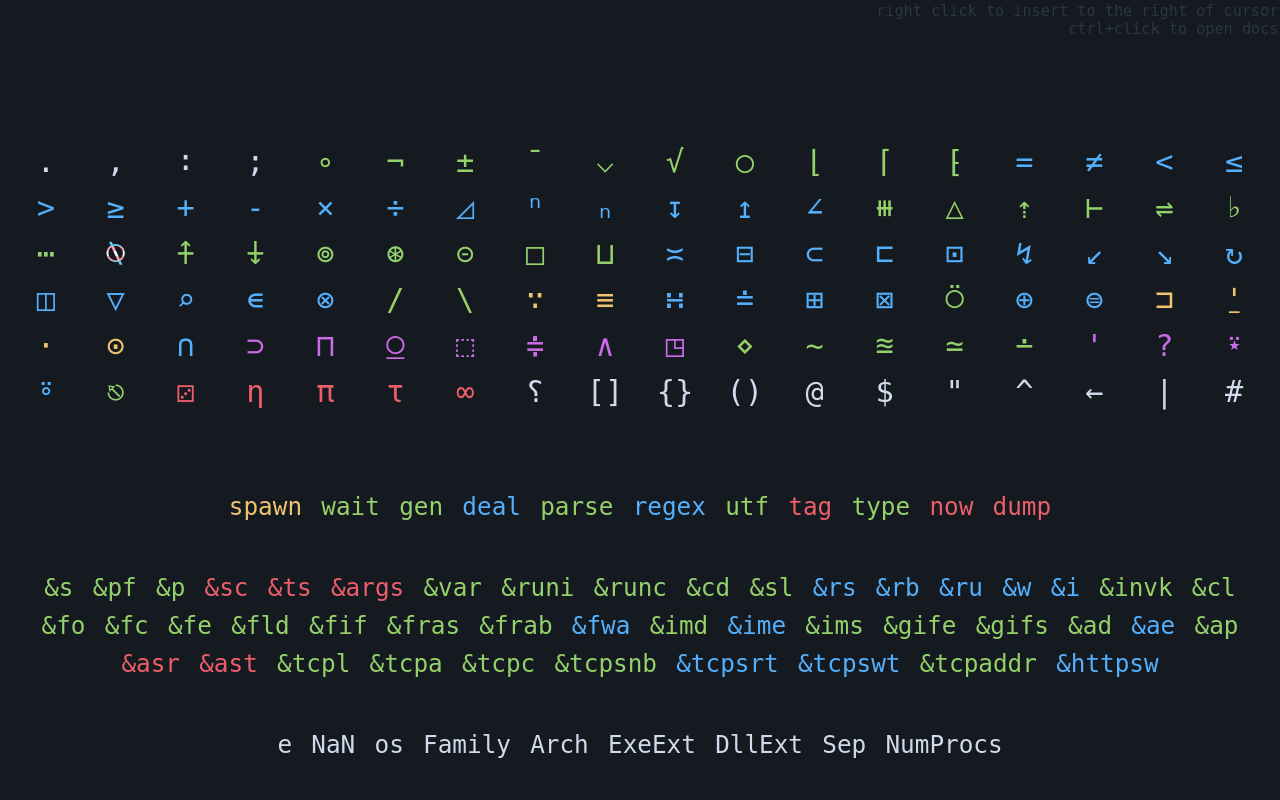
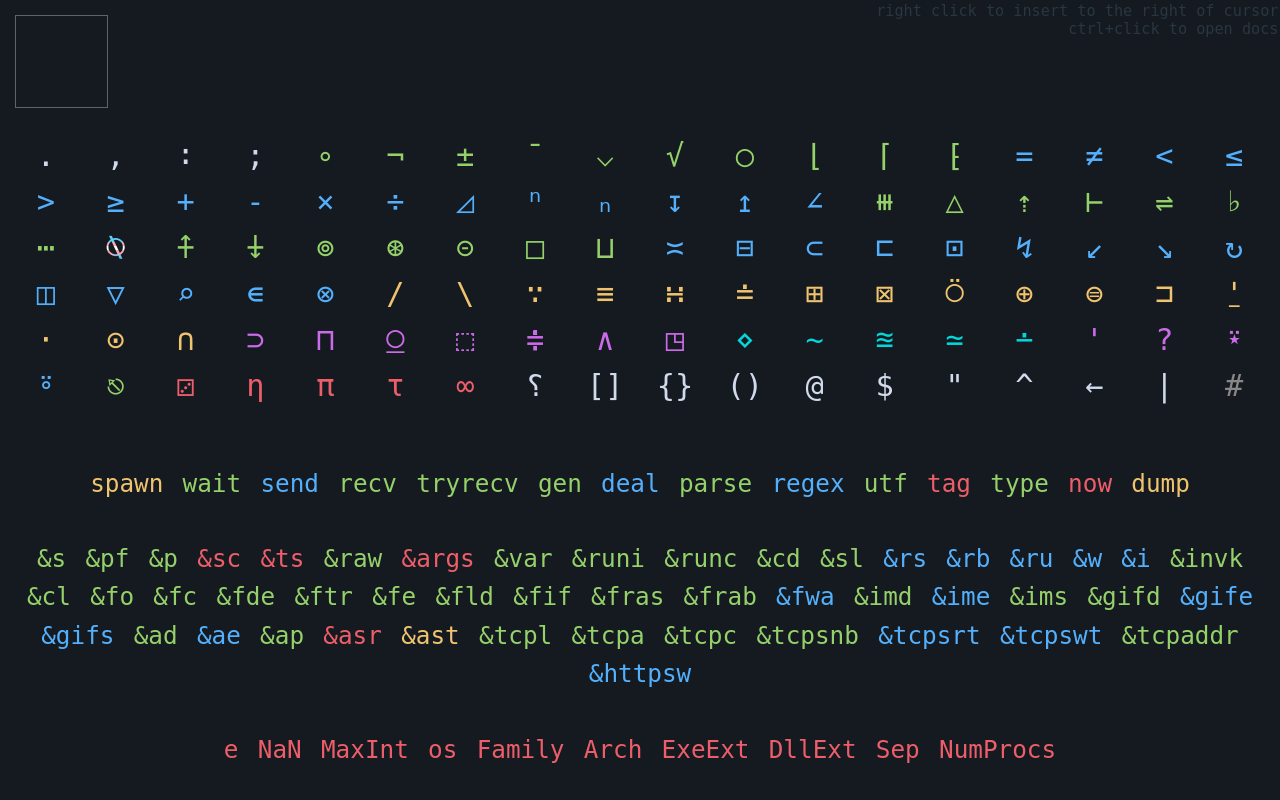
Before and after one commit to thehappycheese/uiua-keypad, a website built with webpack: page webview_keypad/index.html in a window 1280 px wide. Built offline with nearby package versions, Linux system fonts and the light colour scheme.

Commit message:
rev up to v0.1.24

```diff
--- a/package.json
+++ b/package.json
@@ -2,7 +2,7 @@
     "name": "uiua-keypad",
     "displayName": "Uiua Keypad",
     "description": "A keypad for the Uiua language",
-    "version": "0.1.23",
+    "version": "0.1.24",
     "license": "MIT",
 	"publisher": "engineernick",
 	"author": {"name": "Nicholas Archer"},
--- a/webview_keypad/constants.js
+++ b/webview_keypad/constants.js
@@ -7,6 +7,11 @@ const constants=[
     {
         "name": "NaN",
         "description": "IEEE 754-2008's `NaN`",
+        "value": "Numeric Array [[]]"
+    },
+    {
+        "name": "MaxInt",
+        "description": "The maximum integer that can be represented exactly",
         "value": "Numeric Array [[]]"
     },
     {
--- a/webview_keypad/extra_primitives.js
+++ b/webview_keypad/extra_primitives.js
@@ -97,7 +97,7 @@ const extra_primitives = [
         "count_inputs": null,
         "count_outputs": null,
         "count_modifier_inputs": null,
-        "primitive_class": "Syntax",
+        "primitive_class": "Comment",
         "docs":"basic#comments"
     }
 ]
--- a/webview_keypad/index.css
+++ b/webview_keypad/index.css
@@ -25,24 +25,60 @@ body{
         grid-template-areas: "a a a" "b b b" "c d e";
     }
 }
-.bar {
+.top-bar {
     padding:0.3em;
     display:grid;
+    grid-template-columns: 3em 1fr;
     grid-template-rows: 1fr 1fr;
+    grid-template-areas:
+        "a b"
+        "a c";
     gap:0.3em;
     padding: 0.5em;
     padding-bottom: 0;
 }
-.bar > div {
+tooltip-display,tooltip-display-desc {
     display:flex;
     align-items: center;
     justify-content: left;
 }
+
+#periodic-container{
+    width :3em;
+    height:3em;
+    border:1px solid #606468;
+    grid-area: a;
+    padding:0.3;
+    position: relative;
+}
+#periodic-glyph{
+    position:absolute;
+    top :0.1em;
+    left:0.1em;
+    font-size:2em;
+}
+#periodic-signature{
+    position:absolute;
+    right :0.3em;
+    bottom:0.3em;
+    text-align: right;
+    font-size: 0.7em;
+}
+#periodic-pervasive{
+    position:absolute;
+    right :0.3em;
+    top   :0.3em;
+    text-align: right;
+    font-size: 0.7em;
+}
+
 #tooltip-display{
+    grid-area: b;
     font-size: 1.1em;
     font-weight: bold;
 }
 #tooltip-display-desc{
+    grid-area: c;
     font-size: 0.6em;
     white-space: nowrap;
     overflow:hidden;
@@ -79,24 +115,49 @@ body{
     color: #d1daec;
     font-family:  "DejaVu Sans Mono", sans-serif;
 }
-.noadic-function-button {
+.stack-function {
+    color: #d1daec;
+}
+.noadic-function {
     color: #ed5e6a;
 }
-.monadic-function-button {
+.monadic-function {
     color: #95d16a;
 }
-.dyadic-function-button {
+.dyadic-function {
     color: #54b0fc;
 }
-.modifier1-button {
+.monadic-modifier {
     color: #f0c36f;
 }
-.modifier2-button {
+.dyadic-modifier {
     color: #cc6be9;
 }
+.ocean-function {
+    color: #03d7d9;
+}
+.comment-span {
+    color: #888;
+}
+.unknown {
+    color: limegreen;
+}
+.unknown-variadic {
+    color: red;
+}
 
-.trans{
-    background-image: linear-gradient(180deg, #5BCEFA 29%, #F5A9B8 29%, #F5A9B8 43%, #FFFFFF 43%, #FFFFFF 57%, #F5A9B8 57%, #F5A9B8 71%, #5BCEFA 71%);
+
+
+.trans {
+    background-image: linear-gradient(180deg,
+            #5BCEFA 36%,
+            #F5A9B8 36%,
+            #F5A9B8 47%,
+            #FFFFFF 47%,
+            #FFFFFF 58%,
+            #F5A9B8 58%,
+            #F5A9B8 69%,
+            #5BCEFA 69%);
     background-size: 100%;
     background-clip: text;
     -webkit-background-clip: text;
@@ -104,6 +165,8 @@ body{
     -webkit-text-fill-color: transparent;
     -moz-text-fill-color: transparent;
 }
+
+
 
 
 label{
--- a/webview_keypad/index.html
+++ b/webview_keypad/index.html
@@ -8,11 +8,16 @@
         <script src="constants.js" defer></script>
         <script src="primitives.js" defer></script>
         <script src="extra_primitives.js" defer></script>
+        <script src="primative_helpers.js" defer></script>
         <script src="main.js" defer></script>
     </head>
     <body>
-        <!--Top Bar-->
-        <div class="bar" style="grid-area:a;">
+        <div class="top-bar" style="grid-area:a;">
+            <div id="periodic-container">
+                <div id="periodic-glyph"></div>
+                <div id="periodic-pervasive"></div>
+                <div id="periodic-signature"></div>
+            </div>
             <div id="tooltip-display">&nbsp;</div>
             <div id="tooltip-display-desc">&nbsp;</div>
         </div>
--- a/webview_keypad/main.js
+++ b/webview_keypad/main.js
@@ -9,22 +9,50 @@ try{
 
 let tooltip_title    = document.querySelector("#tooltip-display");
 let tooltip_subtitle = document.querySelector("#tooltip-display-desc");
-const set_tooltip = (title, subtitle) => ()=>{
-    tooltip_title.innerText    = title;
-    tooltip_subtitle.innerText = subtitle;
+
+/**
+ *
+ * @param {Primitive} primitive
+ */
+const periodic_glyph_div = document.querySelector("#periodic-glyph");
+const periodic_signature_div = document.querySelector("#periodic-signature");
+const periodic_pervasive = document.querySelector("#periodic-pervasive");
+function set_tooltip(primitive) {
+    return ()=>{
+        tooltip_title.innerText    = primitive.name;
+        tooltip_subtitle.innerText = primitive.description;
+        periodic_glyph_div.innerText = primitive.glyph ?? "";
+        periodic_glyph_div.setAttribute("class", "code-font " + primitive_style(primitive));
+        periodic_signature_div.innerText = primitive_signature(primitive)
+        let other_indicators = ""
+        if (primitive.primitive_class.includes("Pervasive"))
+            other_indicators += "∀";
+        // if (primitive.primitive_class.includes("Modifier"))
+        //     other_indicators += "M";
+        if (primitive.primitive_class.includes("Aggregating"))
+            other_indicators += "∫";
+        periodic_pervasive.innerText = other_indicators
+    }
 };
 const clear_tooltip = () => {
-    tooltip_title.innerHTML     = "&nbsp;";
+    tooltip_title.innerHTML    = "&nbsp;";
     tooltip_subtitle.innerHTML = "&nbsp;";
 }
-const configure_tooltip = (element, title, subtitle) => {
-    element.addEventListener("mouseover", set_tooltip(title, subtitle));
+
+/**
+ *
+ * @param {HTMLElement} element
+ * @param {Primitive} primitive
+ */
+function configure_tooltip (element, primitive) {
+    element.addEventListener("mouseover", set_tooltip(primitive));
     element.addEventListener("mouseout", clear_tooltip);
+
 }
 
 let event_target_is_not_a_button = e => !(e.target.tagName === "BUTTON" || e.target.parentElement?.tagName === "BUTTON")
 
-document.addEventListener("contextmenu", e=>{
+document.addEventListener("contextmenu", e=> {
     if (event_target_is_not_a_button(e)){
         // Disable context menu on right click
         e.preventDefault();
@@ -56,7 +84,7 @@ let div_constant = document.querySelector("#div-constant");
 for(let primitive of [...primitives, ...extra_primitives]){
 
     let button = document.createElement("button");
-    configure_tooltip(button, primitive.name, primitive.description);
+    configure_tooltip(button, primitive);
     let button_inner_div = document.createElement("div");
     button.appendChild(button_inner_div);
 
@@ -95,33 +123,19 @@ for(let primitive of [...primitives, ...extra_primitives]){
             })
     );
 
-    button_inner_div.classList.add("code-font")
-    if (primitive.name==="transpose"){
-        button_inner_div.classList.add("trans")
-    }else if(primitive.primitive_class=="Stack" && primitive.count_modifier_inputs===null){
-        button_inner_div.classList.add("stack-function-button")
-    }else if(primitive.count_inputs===null){
-        if(primitive.count_modifier_inputs===null){
-            button_inner_div.classList.add("variadic-function-button")
-        }else{
-            button_inner_div.classList.add(`modifier${primitive.count_modifier_inputs}-button`)
-        }
-    }else{
-        button_inner_div.classList.add(
-            ["no","mon","dy","tri"][primitive.count_inputs]+"adic-function-button"
-        )
-    }
+    ["code-font", ...primitive_style(primitive)].forEach(item=>button.classList.add(item));
 
     if (primitive.glyph){
         document.querySelector("#div-glyph").appendChild(button);
-    }else if(primitive.primitive_class==="Sys"){
+    }else if(primitive?.primitive_class?.startsWith("Sys")){
         document.querySelector("#div-system").appendChild(button);
     }else{
         document.querySelector("#div-nonglyph").appendChild(button);
     }
+
 }
 
-for(let constant of constants){
+for (let constant of constants) {
     let button = document.createElement("button");
     configure_tooltip(button, constant.name, constant.description);
     let button_inner_div = document.createElement("div");
@@ -135,5 +149,6 @@ for(let constant of constants){
         })
     );
     button_inner_div.classList.add("code-font")
+    button_inner_div.classList.add("noadic-function")
     document.querySelector("#div-constant").appendChild(button);
 }
--- /dev/null
+++ b/webview_keypad/primative_helpers.js
@@ -0,0 +1,63 @@
+
+/**
+ * @typedef {Object} Primitive
+ * @property {string} name - The name of the primitive.
+ * @property {string} description - A description of what the primitive does.
+ * @property {?string} glyph - A symbol representing the primitive.
+ * @property {?number} count_inputs - The number of input values the primitive takes.
+ * @property {?number} count_outputs - The number of output values the primitive produces.
+ * @property {?number} count_modifier_inputs - The number of modifier input values the primitive takes, or null if none.
+ * @property {?string} primitive_class - The class of the primitive.
+ */
+
+
+
+const adic_map = new Map([
+    [0, "noadic"],
+    [1, "monadic"],
+    [2, "dyadic"],
+])
+
+/**
+ * @param {Primitive} primitive - The primitive to style.
+ * @returns {Array<string>}
+ */
+function primitive_style(primitive){
+    if (primitive.primitive_class === "Comment")
+        return ["comment-span"];
+    if (primitive.primitive_class === "Ocean")
+        return ["ocean-function"];
+    if (primitive.name === "transpose")
+        return ["trans"];
+    if (primitive.primitive_class === "Syntax")
+        return [];
+    if (primitive.count_modifier_inputs !== null)
+        return [`${adic_map.get(primitive.count_modifier_inputs)}-modifier`];
+    if (primitive.primitive_class === "Stack")
+        return ["stack-function"];
+    if (primitive.count_inputs !== null)
+        return [`${adic_map.get(primitive.count_inputs)}-function`];
+    return ["unknown"];
+}
+
+/**
+ *
+ * @param {Primitive} primitive
+ */
+function primitive_signature(primitive){
+    let has_modifier = primitive.count_modifier_inputs !== null;
+    let has_inputs = primitive.count_inputs !== null;
+    if (primitive.count_outputs === null) return "";
+
+    let result = "|"
+    if (has_inputs){
+        result = result +primitive.count_inputs.toFixed(0);
+    }
+    if (primitive.count_outputs !== 1){
+        result = result + "." + primitive.count_outputs.toFixed(0);
+    }
+    if (has_modifier){
+        result = primitive.count_modifier_inputs.toFixed(0) + result;
+    }
+    return result;
+}
--- a/webview_keypad/primitives.js
+++ b/webview_keypad/primitives.js
@@ -837,6 +837,33 @@ const primitives=[
         "primitive_class": "Misc"
     },
     {
+        "name": "send",
+        "description": "Send a value to a thread",
+        "glyph": null,
+        "count_inputs": 2,
+        "count_outputs": 0,
+        "count_modifier_inputs": null,
+        "primitive_class": "Misc"
+    },
+    {
+        "name": "recv",
+        "description": "Receive a value from a thread",
+        "glyph": null,
+        "count_inputs": 1,
+        "count_outputs": 1,
+        "count_modifier_inputs": null,
+        "primitive_class": "Misc"
+    },
+    {
+        "name": "tryrecv",
+        "description": "Try to receive a value from a thread",
+        "glyph": null,
+        "count_inputs": 1,
+        "count_outputs": 1,
+        "count_modifier_inputs": null,
+        "primitive_class": "Misc"
+    },
+    {
         "name": "break",
         "description": "Break out of a loop",
         "glyph": "⎋",
@@ -847,7 +874,7 @@ const primitives=[
     },
     {
         "name": "random",
-        "description": "Generate a random number between 0 and 1",
+        "description": "Generate a random number in the range [0, 1)",
         "glyph": "⚂",
         "count_inputs": 0,
         "count_outputs": 1,
@@ -987,7 +1014,7 @@ const primitives=[
         "count_inputs": 1,
         "count_outputs": 0,
         "count_modifier_inputs": null,
-        "primitive_class": "Sys"
+        "primitive_class": "Sys(StdIO)"
     },
     {
         "name": "&pf",
@@ -996,7 +1023,7 @@ const primitives=[
         "count_inputs": 1,
         "count_outputs": 0,
         "count_modifier_inputs": null,
-        "primitive_class": "Sys"
+        "primitive_class": "Sys(StdIO)"
     },
     {
         "name": "&p",
@@ -1005,7 +1032,7 @@ const primitives=[
         "count_inputs": 1,
         "count_outputs": 0,
         "count_modifier_inputs": null,
-        "primitive_class": "Sys"
+        "primitive_class": "Sys(StdIO)"
     },
     {
         "name": "&sc",
@@ -1014,7 +1041,7 @@ const primitives=[
         "count_inputs": 0,
         "count_outputs": 1,
         "count_modifier_inputs": null,
-        "primitive_class": "Sys"
+        "primitive_class": "Sys(StdIO)"
     },
     {
         "name": "&ts",
@@ -1023,7 +1050,16 @@ const primitives=[
         "count_inputs": 0,
         "count_outputs": 1,
         "count_modifier_inputs": null,
-        "primitive_class": "Sys"
+        "primitive_class": "Sys(Env)"
+    },
+    {
+        "name": "&raw",
+        "description": "Set the terminal to raw mode",
+        "glyph": null,
+        "count_inputs": 1,
+        "count_outputs": 0,
+        "count_modifier_inputs": null,
+        "primitive_class": "Sys(Env)"
     },
     {
         "name": "&args",
@@ -1032,7 +1068,7 @@ const primitives=[
         "count_inputs": 0,
         "count_outputs": 1,
         "count_modifier_inputs": null,
-        "primitive_class": "Sys"
+        "primitive_class": "Sys(Env)"
     },
     {
         "name": "&var",
@@ -1041,7 +1077,7 @@ const primitives=[
         "count_inputs": 1,
         "count_outputs": 1,
         "count_modifier_inputs": null,
-        "primitive_class": "Sys"
+        "primitive_class": "Sys(Env)"
     },
     {
         "name": "&runi",
@@ -1050,7 +1086,7 @@ const primitives=[
         "count_inputs": 1,
         "count_outputs": 1,
         "count_modifier_inputs": null,
-        "primitive_class": "Sys"
+        "primitive_class": "Sys(Command)"
     },
     {
         "name": "&runc",
@@ -1059,7 +1095,7 @@ const primitives=[
         "count_inputs": 1,
         "count_outputs": 3,
         "count_modifier_inputs": null,
-        "primitive_class": "Sys"
+        "primitive_class": "Sys(Command)"
     },
     {
         "name": "&cd",
@@ -1068,7 +1104,7 @@ const primitives=[
         "count_inputs": 1,
         "count_outputs": 0,
         "count_modifier_inputs": null,
-        "primitive_class": "Sys"
+        "primitive_class": "Sys(Filesystem)"
     },
     {
         "name": "&sl",
@@ -1077,7 +1113,7 @@ const primitives=[
         "count_inputs": 1,
         "count_outputs": 0,
         "count_modifier_inputs": null,
-        "primitive_class": "Sys"
+        "primitive_class": "Sys(Misc)"
     },
     {
         "name": "&rs",
@@ -1086,7 +1122,7 @@ const primitives=[
         "count_inputs": 2,
         "count_outputs": 1,
         "count_modifier_inputs": null,
-        "primitive_class": "Sys"
+        "primitive_class": "Sys(Stream)"
     },
     {
         "name": "&rb",
@@ -1095,7 +1131,7 @@ const primitives=[
         "count_inputs": 2,
         "count_outputs": 1,
         "count_modifier_inputs": null,
-        "primitive_class": "Sys"
+        "primitive_class": "Sys(Stream)"
     },
     {
         "name": "&ru",
@@ -1104,7 +1140,7 @@ const primitives=[
         "count_inputs": 2,
         "count_outputs": 1,
         "count_modifier_inputs": null,
-        "primitive_class": "Sys"
+        "primitive_class": "Sys(Stream)"
     },
     {
         "name": "&w",
@@ -1113,7 +1149,7 @@ const primitives=[
         "count_inputs": 2,
         "count_outputs": 0,
         "count_modifier_inputs": null,
-        "primitive_class": "Sys"
+        "primitive_class": "Sys(Stream)"
     },
     {
         "name": "&i",
@@ -1122,7 +1158,7 @@ const primitives=[
         "count_inputs": 2,
         "count_outputs": 1,
         "count_modifier_inputs": null,
-        "primitive_class": "Sys"
+        "primitive_class": "Sys(Filesystem)"
     },
     {
         "name": "&invk",
@@ -1131,7 +1167,7 @@ const primitives=[
         "count_inputs": 1,
         "count_outputs": 1,
         "count_modifier_inputs": null,
-        "primitive_class": "Sys"
+        "primitive_class": "Sys(Command)"
     },
     {
         "name": "&cl",
@@ -1140,7 +1176,7 @@ const primitives=[
         "count_inputs": 1,
         "count_outputs": 0,
         "count_modifier_inputs": null,
-        "primitive_class": "Sys"
+        "primitive_class": "Sys(Stream)"
     },
     {
         "name": "&fo",
@@ -1149,7 +1185,7 @@ const primitives=[
         "count_inputs": 1,
         "count_outputs": 1,
         "count_modifier_inputs": null,
-        "primitive_class": "Sys"
+        "primitive_class": "Sys(Filesystem)"
     },
     {
         "name": "&fc",
@@ -1158,7 +1194,25 @@ const primitives=[
         "count_inputs": 1,
         "count_outputs": 1,
         "count_modifier_inputs": null,
-        "primitive_class": "Sys"
+        "primitive_class": "Sys(Filesystem)"
+    },
+    {
+        "name": "&fde",
+        "description": "Delete a file or directory",
+        "glyph": null,
+        "count_inputs": 1,
+        "count_outputs": 0,
+        "count_modifier_inputs": null,
+        "primitive_class": "Sys(Filesystem)"
+    },
+    {
+        "name": "&ftr",
+        "description": "Move a file or directory to the trash",
+        "glyph": null,
+        "count_inputs": 1,
+        "count_outputs": 0,
+        "count_modifier_inputs": null,
+        "primitive_class": "Sys(Filesystem)"
     },
     {
         "name": "&fe",
@@ -1167,7 +1221,7 @@ const primitives=[
         "count_inputs": 1,
         "count_outputs": 1,
         "count_modifier_inputs": null,
-        "primitive_class": "Sys"
+        "primitive_class": "Sys(Filesystem)"
     },
     {
         "name": "&fld",
@@ -1176,7 +1230,7 @@ const primitives=[
         "count_inputs": 1,
         "count_outputs": 1,
         "count_modifier_inputs": null,
-        "primitive_class": "Sys"
+        "primitive_class": "Sys(Filesystem)"
     },
     {
         "name": "&fif",
@@ -1185,7 +1239,7 @@ const primitives=[
         "count_inputs": 1,
         "count_outputs": 1,
         "count_modifier_inputs": null,
-        "primitive_class": "Sys"
+        "primitive_class": "Sys(Filesystem)"
     },
     {
         "name": "&fras",
@@ -1194,7 +1248,7 @@ const primitives=[
         "count_inputs": 1,
         "count_outputs": 1,
         "count_modifier_inputs": null,
-        "primitive_class": "Sys"
+        "primitive_class": "Sys(Filesystem)"
     },
     {
         "name": "&frab",
@@ -1203,7 +1257,7 @@ const primitives=[
         "count_inputs": 1,
         "count_outputs": 1,
         "count_modifier_inputs": null,
-        "primitive_class": "Sys"
+        "primitive_class": "Sys(Filesystem)"
     },
     {
         "name": "&fwa",
@@ -1212,7 +1266,7 @@ const primitives=[
         "count_inputs": 2,
         "count_outputs": 0,
         "count_modifier_inputs": null,
-        "primitive_class": "Sys"
+        "primitive_class": "Sys(Filesystem)"
     },
     {
         "name": "&imd",
@@ -1221,7 +1275,7 @@ const primitives=[
         "count_inputs": 1,
         "count_outputs": 1,
         "count_modifier_inputs": null,
-        "primitive_class": "Sys"
+        "primitive_class": "Sys(Images)"
     },
     {
         "name": "&ime",
@@ -1230,7 +1284,7 @@ const primitives=[
         "count_inputs": 2,
         "count_outputs": 1,
         "count_modifier_inputs": null,
-        "primitive_class": "Sys"
+        "primitive_class": "Sys(Images)"
     },
     {
         "name": "&ims",
@@ -1239,25 +1293,34 @@ const primitives=[
         "count_inputs": 1,
         "count_outputs": 0,
         "count_modifier_inputs": null,
-        "primitive_class": "Sys"
+        "primitive_class": "Sys(Images)"
+    },
+    {
+        "name": "&gifd",
+        "description": "Decode a gif from a byte array",
+        "glyph": null,
+        "count_inputs": 1,
+        "count_outputs": 2,
+        "count_modifier_inputs": null,
+        "primitive_class": "Sys(Gifs)"
     },
     {
         "name": "&gife",
         "description": "Encode a gif into a byte array",
         "glyph": null,
-        "count_inputs": 1,
+        "count_inputs": 2,
         "count_outputs": 1,
         "count_modifier_inputs": null,
-        "primitive_class": "Sys"
+        "primitive_class": "Sys(Gifs)"
     },
     {
         "name": "&gifs",
         "description": "Show a gif",
         "glyph": null,
-        "count_inputs": 1,
+        "count_inputs": 2,
         "count_outputs": 0,
         "count_modifier_inputs": null,
-        "primitive_class": "Sys"
+        "primitive_class": "Sys(Gifs)"
     },
     {
         "name": "&ad",
@@ -1266,7 +1329,7 @@ const primitives=[
         "count_inputs": 1,
         "count_outputs": 1,
         "count_modifier_inputs": null,
-        "primitive_class": "Sys"
+        "primitive_class": "Sys(Audio)"
     },
     {
         "name": "&ae",
@@ -1275,7 +1338,7 @@ const primitives=[
         "count_inputs": 2,
         "count_outputs": 1,
         "count_modifier_inputs": null,
-        "primitive_class": "Sys"
+        "primitive_class": "Sys(Audio)"
     },
     {
         "name": "&ap",
@@ -1284,7 +1347,7 @@ const primitives=[
         "count_inputs": 1,
         "count_outputs": 0,
         "count_modifier_inputs": null,
-        "primitive_class": "Sys"
+        "primitive_class": "Sys(Audio)"
     },
     {
         "name": "&asr",
@@ -1293,7 +1356,7 @@ const primitives=[
         "count_inputs": 0,
         "count_outputs": 1,
         "count_modifier_inputs": null,
-        "primitive_class": "Sys"
+        "primitive_class": "Sys(Audio)"
     },
     {
         "name": "&ast",
@@ -1302,7 +1365,7 @@ const primitives=[
         "count_inputs": 0,
         "count_outputs": 0,
         "count_modifier_inputs": 1,
-        "primitive_class": "Sys"
+        "primitive_class": "Sys(Audio)"
     },
     {
         "name": "&tcpl",
@@ -1311,7 +1374,7 @@ const primitives=[
         "count_inputs": 1,
         "count_outputs": 1,
         "count_modifier_inputs": null,
-        "primitive_class": "Sys"
+        "primitive_class": "Sys(Tcp)"
     },
     {
         "name": "&tcpa",
@@ -1320,7 +1383,7 @@ const primitives=[
         "count_inputs": 1,
         "count_outputs": 1,
         "count_modifier_inputs": null,
-        "primitive_class": "Sys"
+        "primitive_class": "Sys(Tcp)"
     },
     {
         "name": "&tcpc",
@@ -1329,7 +1392,7 @@ const primitives=[
         "count_inputs": 1,
         "count_outputs": 1,
         "count_modifier_inputs": null,
-        "primitive_class": "Sys"
+        "primitive_class": "Sys(Tcp)"
     },
     {
         "name": "&tcpsnb",
@@ -1338,7 +1401,7 @@ const primitives=[
         "count_inputs": 1,
         "count_outputs": 1,
         "count_modifier_inputs": null,
-        "primitive_class": "Sys"
+        "primitive_class": "Sys(Tcp)"
     },
     {
         "name": "&tcpsrt",
@@ -1347,7 +1410,7 @@ const primitives=[
         "count_inputs": 2,
         "count_outputs": 0,
         "count_modifier_inputs": null,
-        "primitive_class": "Sys"
+        "primitive_class": "Sys(Tcp)"
     },
     {
         "name": "&tcpswt",
@@ -1356,7 +1419,7 @@ const primitives=[
         "count_inputs": 2,
         "count_outputs": 0,
         "count_modifier_inputs": null,
-        "primitive_class": "Sys"
+        "primitive_class": "Sys(Tcp)"
     },
     {
         "name": "&tcpaddr",
@@ -1365,7 +1428,7 @@ const primitives=[
         "count_inputs": 1,
         "count_outputs": 1,
         "count_modifier_inputs": null,
-        "primitive_class": "Sys"
+        "primitive_class": "Sys(Tcp)"
     },
     {
         "name": "&httpsw",
@@ -1374,6 +1437,6 @@ const primitives=[
         "count_inputs": 2,
         "count_outputs": 1,
         "count_modifier_inputs": null,
-        "primitive_class": "Sys"
+        "primitive_class": "Sys(Tcp)"
     }
 ];
```
Also changed, not shown: CHANGELOG.md, 4 other files.
